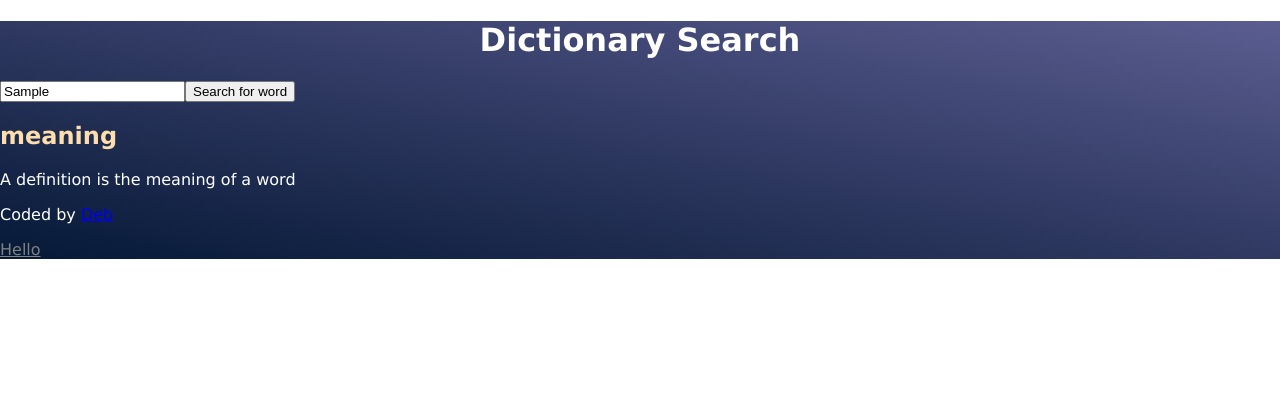
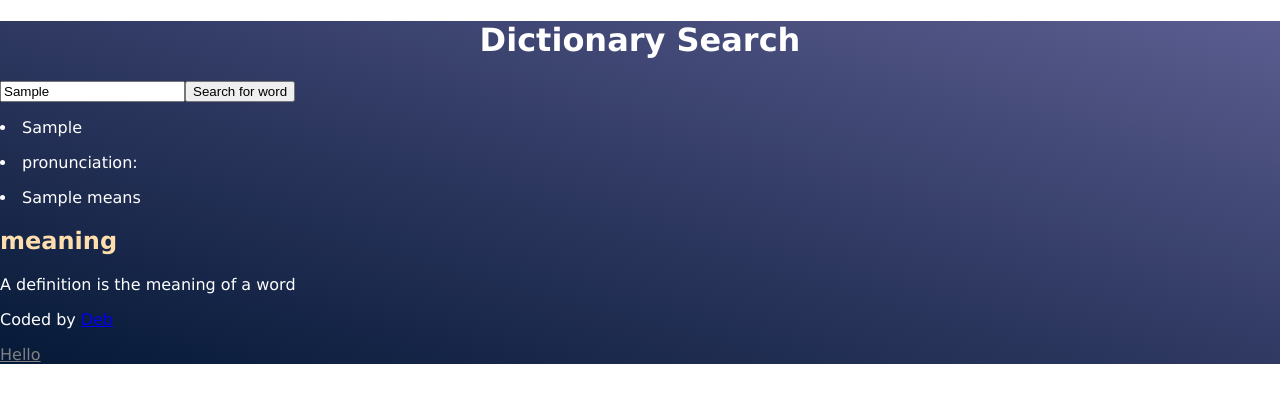
Before and after one commit to dimbee40/dw-dictinary-hw, a React (Create React App) app: page / in a window 1280 px wide. Both pictures are taken after typing "Sample" into the empty fields and a click on the input "Search for word". Shown: the top 402 px of the page. Built offline with nearby package versions, Linux system fonts and the light colour scheme; no server answers.

Commit message:
dummy dictionary fields setStates

```diff
--- a/src/WordSearch.js
+++ b/src/WordSearch.js
@@ -1,41 +1,25 @@
 import React, { useState } from "react";
-import axios from "axios";
+//import axios from "axios";
 
 export default function WordSearch() {
   const [word, setWord] = useState("");
-  const [temperature, setTemperature] = useState("");
-  const [wind, setWind] = useState("");
-  const [icon, setIcon] = useState("");
-  const [humidity, setHumidity] = useState("");
-  const [description, setDescription] = useState("");
+  const [pronounciation, setPronounciation] = useState("");
+  const [definition, setDefinition] = useState("");
 
   function handleResponse(response) {
     console.log(response);
-    setTemperature(
+    setWord(<li>{word}</li>);
+    setPronounciation(<li>pronunciation: {pronounciation}</li>);
+    setDefinition(
       <li>
-        {word} is {Math.round(response.data.main.temp)} °C
-      </li>
-    );
-    setDescription(
-      <li>Description: {response.data.weather[0].description}</li>
-    );
-    setWind(<li>Windspeed: {response.data.wind.speed} km/h</li>);
-    setHumidity(<li>Humidity:{Math.round(response.data.main.humidity)}%</li>);
-    let iconURL = `http://openweathermap.org/img/wn/${response.data.weather[0].icon}@2x.png`;
-
-    setIcon(
-      <li>
-        {" "}
-        <img src={iconURL} alt={description} />{" "}
+        {word} means {definition}{" "}
       </li>
     );
   }
 
   function handleSubmit(event) {
     event.preventDefault();
-    let api = "3ec119a7b4622feedeeba843b106eb0a";
-    let url = `https://api.openweathermap.org/data/2.5/weather?q=${word}&appid=${api}&units=metric`;
-    axios.get(url).then(handleResponse);
+    handleResponse();
   }
 
   function changeWord(event) {
@@ -49,11 +33,10 @@ export default function WordSearch() {
         <input type="search" placeholder="enter a word" onChange={changeWord} />
         <input type="submit" value="Search for word" />
       </form>
-      <p>{temperature}</p>
-      <p>{wind}</p>
-      <p>{humidity}</p>
-      <p>{description}</p>
-      <p>{icon}</p>
+      <p>{word}</p>
+      <p>{pronounciation}</p>
+      <p>{definition}</p>
+
       <div className="definition">
         <h2> meaning </h2>
         <p>A definition is the meaning of a word </p>
```
